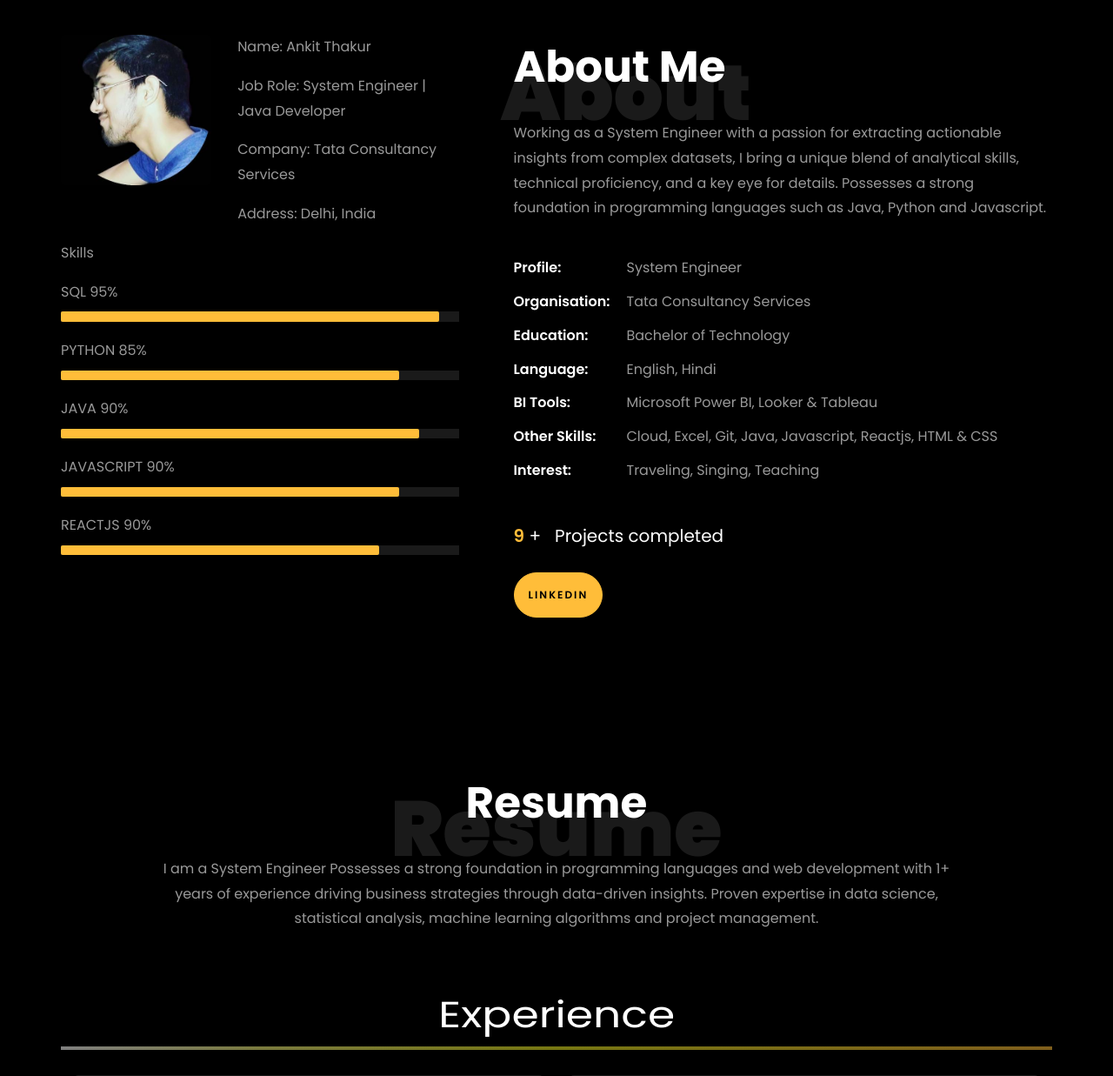
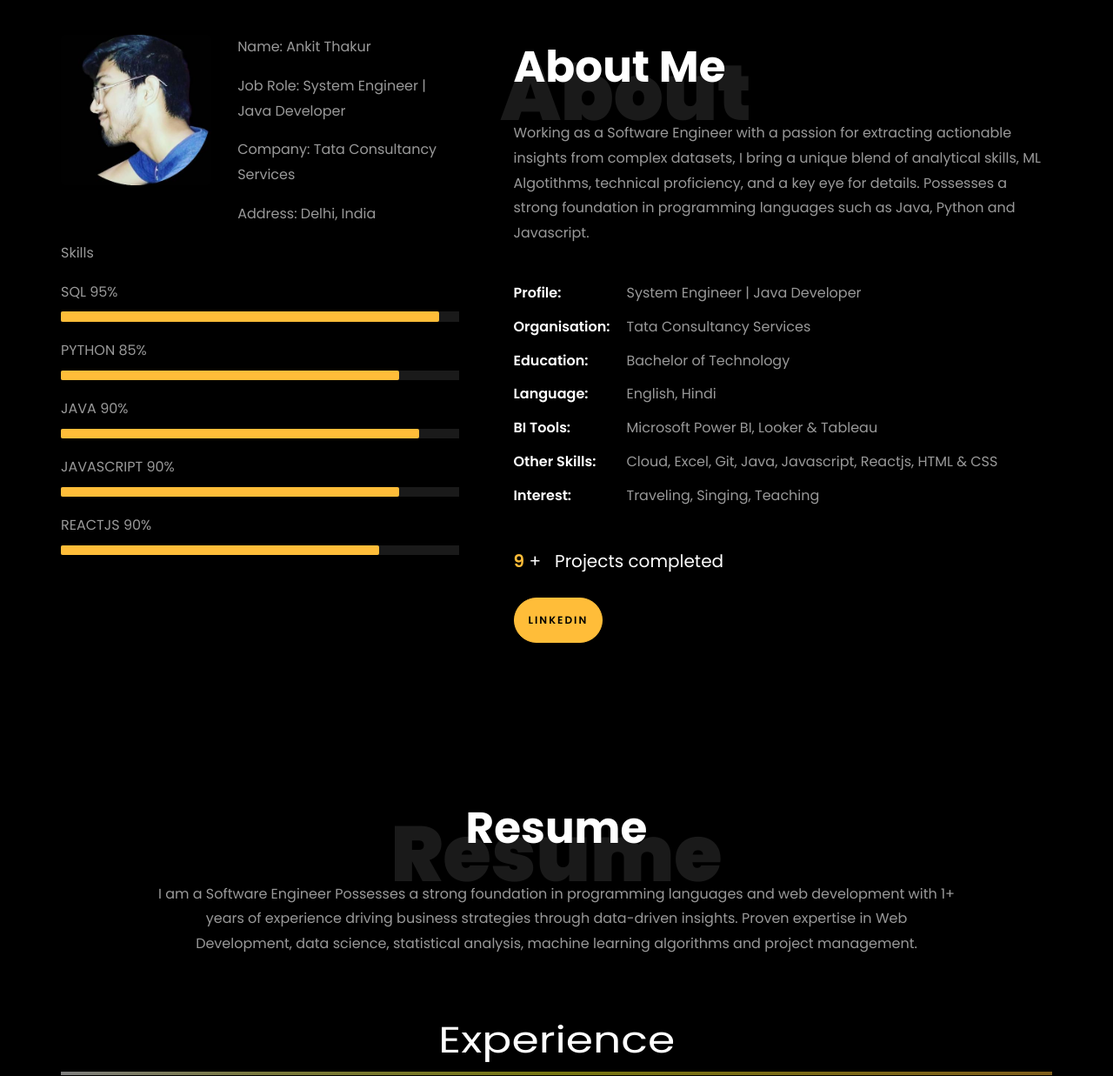
Before and after one commit to ankitthakur123/ankitportfolio, a plain HTML site: page index.html in a window 1280 px wide. Shown: the part 822-2059 px from the top of the page at 87% size. Drawn offline with Linux system fonts and the light colour scheme; files whose address does not match are found by name.

Commit message:
new commit

```diff
--- a/index.html
+++ b/index.html
@@ -270,10 +270,10 @@
 								<h1 class="big">About</h1>
 								<h2 class="mb-4">About Me</h2>
 
-								<p>Working as a System Engineer with a passion for extracting actionable insights  from complex datasets, I bring a unique blend of analytical skills, technical proficiency, and a key eye for details.
+								<p>Working as a Software Engineer with a passion for extracting actionable insights  from complex datasets, I bring a unique blend of analytical skills, ML Algotithms, technical proficiency, and a key eye for details.
 									Possesses a strong foundation in programming languages such as Java, Python and Javascript. </p>
 								<ul class="about-info mt-4 px-md-0 px-2">
-									<li class="d-flex"><span>Profile:</span> <span>System Engineer</span></li>
+									<li class="d-flex"><span>Profile:</span> <span>System Engineer | Java Developer</span></li>
 									<li class="d-flex"><span>Organisation:</span> <span>Tata Consultancy Services</span></li>
 									<li class="d-flex"><span>Education:</span> <span>Bachelor of Technology</span></li>
 									<li class="d-flex"><span>Language:</span> <span>English, Hindi</span></li>
@@ -310,7 +310,7 @@
           <div class="col-md-10 heading-section text-center ftco-animate">
           	<h1 class="big big-2">Resume</h1>
             <h2 class="mb-4">Resume</h2>
-            <p>I am a System Engineer Possesses a strong foundation in programming languages and web development with 1+ years of experience driving business strategies through data-driven insights. Proven expertise in data science, statistical analysis, machine learning algorithms and project management.</p>
+            <p>I am a Software Engineer Possesses a strong foundation in programming languages and web development with 1+ years of experience driving business strategies through data-driven insights. Proven expertise in Web Development, data science, statistical analysis, machine learning algorithms and project management.</p>
           </div>
         </div>
 
```
